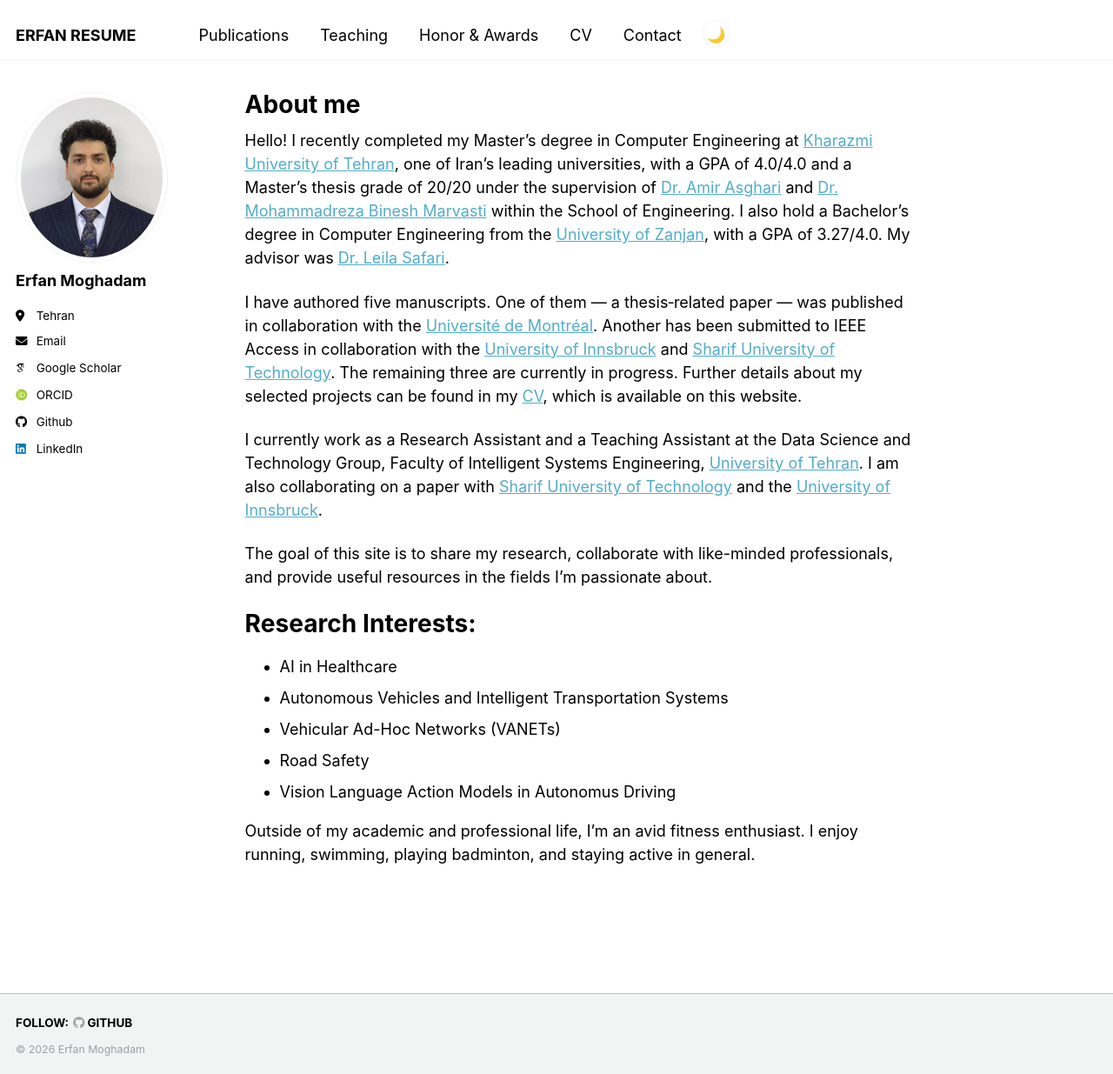
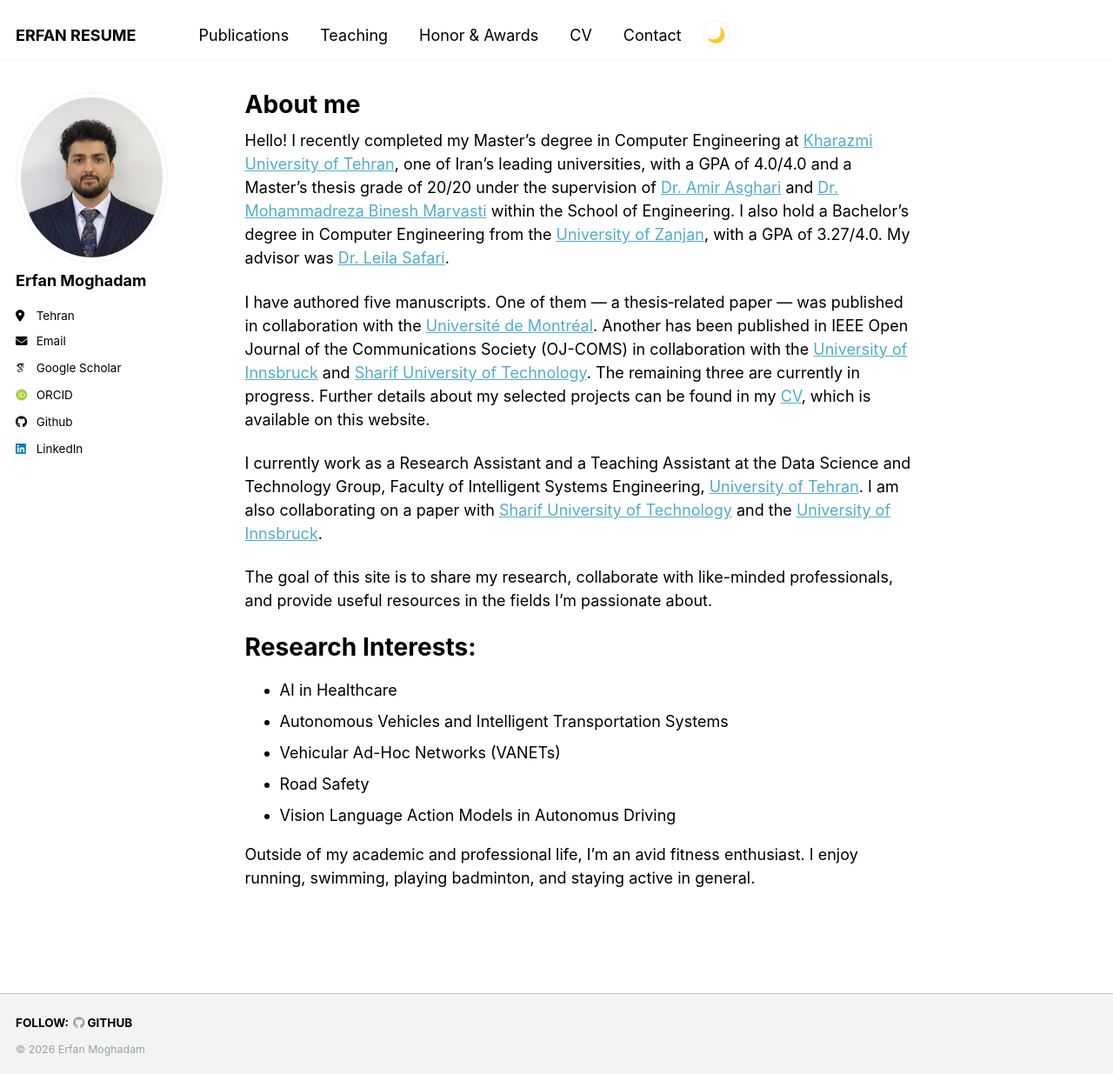
Before and after one commit to erfanresume/erfanresume.github.io, a Jekyll site: the page built from _pages/about.md, in a window 1280 px wide and 1235 px high. Shown: the whole window at 87% size. Built offline with Jekyll 4.4.1, drawn with Linux system fonts in a browser that asks for light colours; some web fonts are replaced.

Commit message:
Update about.md

```diff
--- a/_pages/about.md
+++ b/_pages/about.md
@@ -9,7 +9,7 @@
 
 Hello! I recently completed my Master’s degree in Computer Engineering at [Kharazmi University of Tehran](https://khu.ac.ir/en), one of Iran’s leading universities, with a GPA of 4.0/4.0 and a Master’s thesis grade of 20/20 under the supervision of [Dr. Amir Asghari](https://profile.ut.ac.ir/en/~s.a.asghari) and [Dr. Mohammadreza Binesh Marvasti](https://khu.ac.ir/cv/331/Mohammadreza-Binesh-Marvasti) within the School of Engineering. I also hold a Bachelor’s degree in Computer Engineering from the [University of Zanjan](https://www.znu.ac.ir/en), with a GPA of 3.27/4.0. My advisor was [Dr. Leila Safari](https://www.znu.ac.ir/members/safari-leila/en).
 
-I have authored five manuscripts. One of them — a thesis‑related paper — was published in collaboration with the [Université de Montréal](https://www.umontreal.ca/). Another has been submitted to IEEE Access in collaboration with the [University of Innsbruck](https://www.uibk.ac.at/en/) and [Sharif University of Technology](https://en.sharif.ir/). The remaining three are currently in progress. Further details about my selected projects can be found in my [CV](https://erfanresume.github.io/files/CV_ErfanMoghadam.pdf), which is available on this website.
+I have authored five manuscripts. One of them — a thesis‑related paper — was published in collaboration with the [Université de Montréal](https://www.umontreal.ca/). Another has been published in IEEE Open Journal of the Communications Society (OJ-COMS) in collaboration with the [University of Innsbruck](https://www.uibk.ac.at/en/) and [Sharif University of Technology](https://en.sharif.ir/). The remaining three are currently in progress. Further details about my selected projects can be found in my [CV](https://erfanresume.github.io/files/CV_ErfanMoghadam.pdf), which is available on this website.
 
 I currently work as a Research Assistant and a Teaching Assistant at the Data Science and Technology Group, Faculty of Intelligent Systems Engineering, [University of Tehran](https://ut.ac.ir/en). I am also collaborating on a paper with [Sharif University of Technology](https://en.sharif.ir/) and the [University of Innsbruck](https://www.uibk.ac.at/en/).
 
```
